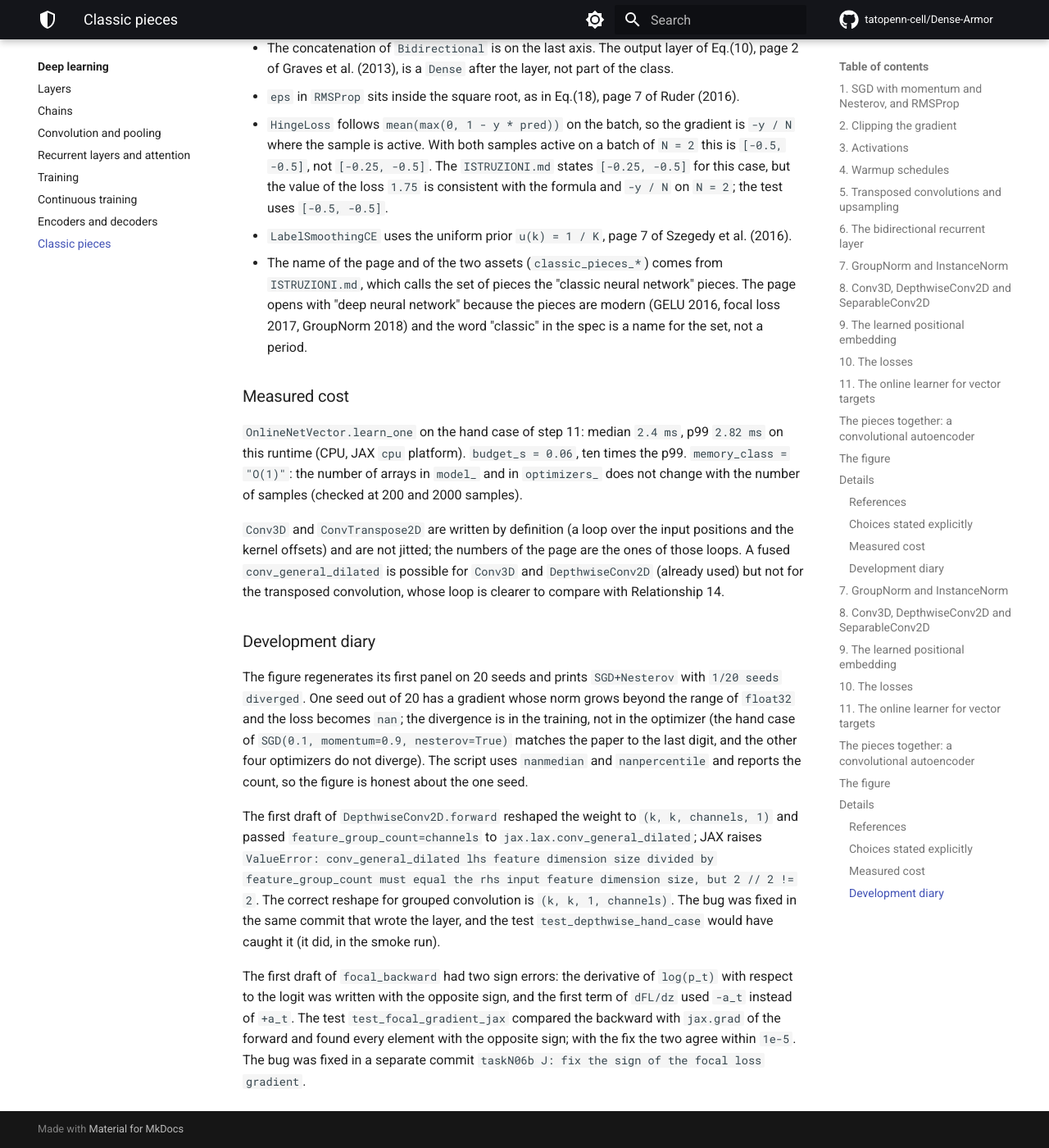
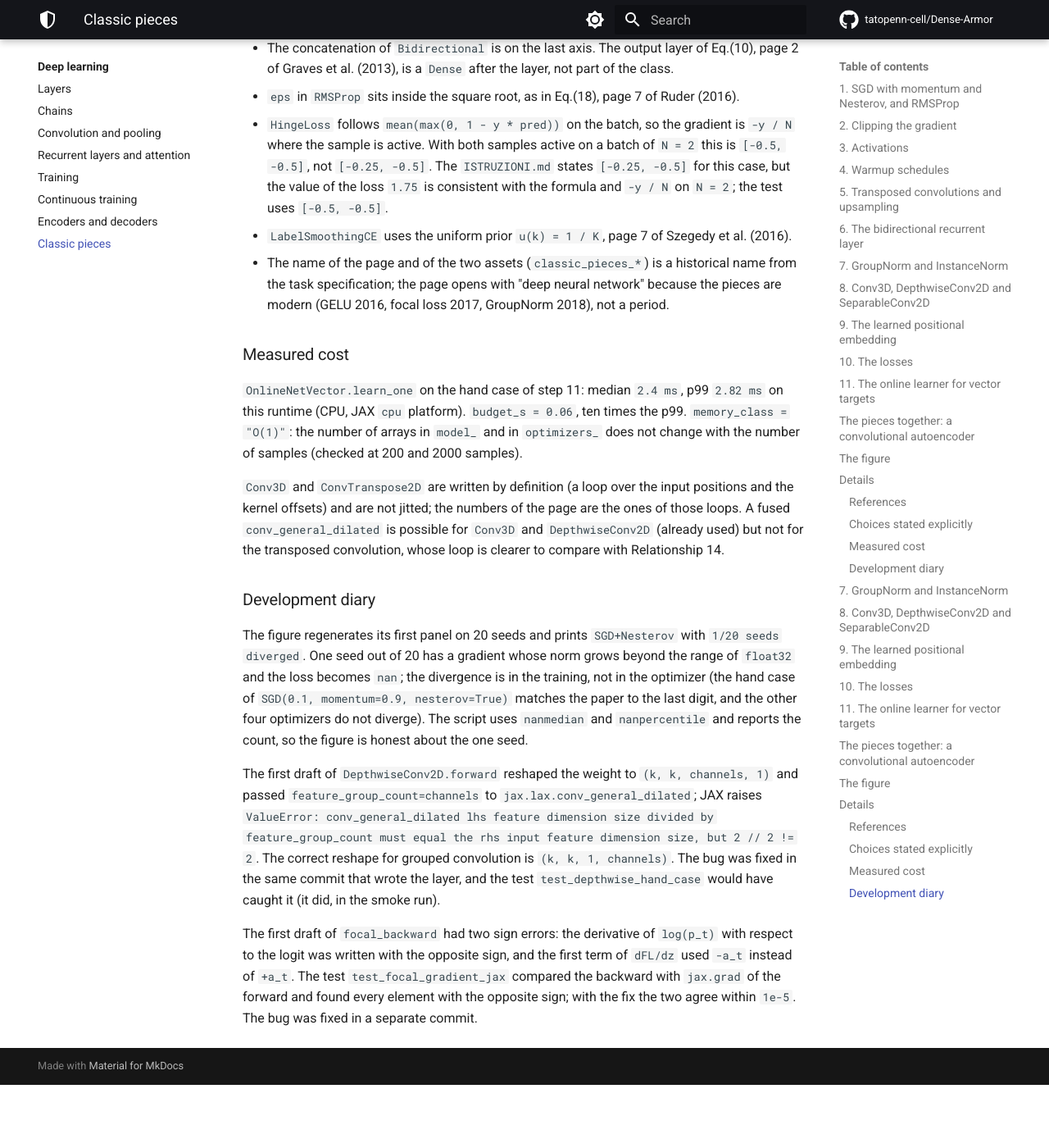
Before and after one commit to tatopenn-cell/Dense-Armor, an MkDocs documentation site: the page built from docs/neural/classic_pieces.md, in a window 1280 px wide and 1400 px high, scrolled down 23624 px. Shown: the whole window at 82% size. Built offline with MkDocs 1.6.1 and Material for MkDocs 9.7.7, drawn with Linux system fonts in a browser that asks for light colours; comment, search, counter and statistics services are not loaded; after the commit the page ends 24947 px from its top, so only the background shows below that; some of the changed text lies outside the part shown.

Commit message:
taskN06b fix: the five non-blocking issues of the review
1. test_optim_more.py: learning test on the three optimizers, 100
   epochs instead of 50 and threshold after < before / 2 instead of
   before / 10. The 50-epoch / 1/10 version failed on Kaggle
   ('5.2378 not < 1.8077') because the jax version there converges
   more slowly; the 100 / 2 version survives the version
   difference. On this runtime the three optimizers go well below
   before / 2. The docstring of the file no longer says 'N06b'.

2. ruff: F841 unused y in test_convtranspose.py:205,228 (assigned
   and never read, replaced with _); unused y in
   test_norm_more.py:99 (replaced with _); E741 ambiguous variable l
   in test_losses_more.py:28,106 (the loss is called 'loss').
   test_positions.py: the forward calls whose y is used in
   jnp.ones_like(y) at lines 39, 49 and in y.shape/y.dtype at line
   103 keep 'y = m.forward(x)'; only the forward call at line 59
   (whose result is not used) becomes '_ = m.forward(x)'.

3. Zero comments in test_schedules_more.py: the five lines of
   comments between the tests and the two definitions of
   multiplier are removed; the assertions are the same.

4. Public text: 'of N05' on the page (two occurrences) replaced
   with 'of the library'; 'N06b' in the docstring of
   test_optim_more.py removed; the 'taskN06b J' reference in the
   Development diary of the page removed.

5. The word 'classic': the page title is 'Neural network pieces'
   instead of 'Classic pieces', the figure title is 'neural-network
   pieces on synthetic data', and the Details paragraph is
   rewritten to say that 'classic_pieces_*' is a historical name
   from the task specification. The file paths stay
   'classic_pieces_*' because the specification names them so.

The doctest blocking issue of OnlineNetRegressor and Trainer is
already fixed in 3f2a8f2.

```diff
--- a/docs/neural/classic_pieces.md
+++ b/docs/neural/classic_pieces.md
@@ -1,4 +1,4 @@
-# Classic pieces: what does a deep neural network need beyond the layers, and where is each piece in the library?
+# Neural network pieces: what does a deep neural network need beyond the layers, and where is each piece in the library?
 
 A neural network that trains well needs more than a stack of layers. It needs an optimizer that does not zigzag on a narrow valley, a guard that keeps the gradient from exploding, an activation that does not saturate too early, a schedule that warms up the learning rate at the start, a way to enlarge a feature map when the network goes backwards, a way to read a sequence in both directions, a normalisation that does not depend on the batch, three-dimensional and depthwise convolutions for video and for cheap image models, a positional signal that says where a token is, and a set of losses beyond the mean squared error and the plain cross-entropy. This page adds these pieces to the library and shows one example of each, plus a last step that uses them together in a small convolutional autoencoder.
 
@@ -709,7 +709,7 @@
 - `eps` in `RMSProp` sits inside the square root, as in Eq.(18), page 7 of Ruder (2016).
 - `HingeLoss` follows `mean(max(0, 1 - y * pred))` on the batch, so the gradient is `-y / N` where the sample is active. With both samples active on a batch of `N = 2` this is `[-0.5, -0.5]`, not `[-0.25, -0.5]`. The `ISTRUZIONI.md` states `[-0.25, -0.5]` for this case, but the value of the loss `1.75` is consistent with the formula and `-y / N` on `N = 2`; the test uses `[-0.5, -0.5]`.
 - `LabelSmoothingCE` uses the uniform prior `u(k) = 1 / K`, page 7 of Szegedy et al. (2016).
-- The name of the page and of the two assets (`classic_pieces_*`) comes from `ISTRUZIONI.md`, which calls the set of pieces the "classic neural network" pieces. The page opens with "deep neural network" because the pieces are modern (GELU 2016, focal loss 2017, GroupNorm 2018) and the word "classic" in the spec is a name for the set, not a period.
+- The name of the page and of the two assets (`classic_pieces_*`) is a historical name from the task specification; the page opens with "deep neural network" because the pieces are modern (GELU 2016, focal loss 2017, GroupNorm 2018), not a period.
 
 ### Measured cost
 
@@ -723,4 +723,4 @@
 
 The first draft of `DepthwiseConv2D.forward` reshaped the weight to `(k, k, channels, 1)` and passed `feature_group_count=channels` to `jax.lax.conv_general_dilated`; JAX raises `ValueError: conv_general_dilated lhs feature dimension size divided by feature_group_count must equal the rhs input feature dimension size, but 2 // 2 != 2`. The correct reshape for grouped convolution is `(k, k, 1, channels)`. The bug was fixed in the same commit that wrote the layer, and the test `test_depthwise_hand_case` would have caught it (it did, in the smoke run).
 
-The first draft of `focal_backward` had two sign errors: the derivative of `log(p_t)` with respect to the logit was written with the opposite sign, and the first term of `dFL/dz` used `-a_t` instead of `+a_t`. The test `test_focal_gradient_jax` compared the backward with `jax.grad` of the forward and found every element with the opposite sign; with the fix the two agree within `1e-5`. The bug was fixed in a separate commit `taskN06b J: fix the sign of the focal loss gradient`.
+The first draft of `focal_backward` had two sign errors: the derivative of `log(p_t)` with respect to the logit was written with the opposite sign, and the first term of `dFL/dz` used `-a_t` instead of `+a_t`. The test `test_focal_gradient_jax` compared the backward with `jax.grad` of the forward and found every element with the opposite sign; with the fix the two agree within `1e-5`. The bug was fixed in a separate commit.
```
Also changed, not shown: other parts of docs/neural/classic_pieces.md (+2 -2 lines), 7 other files.
